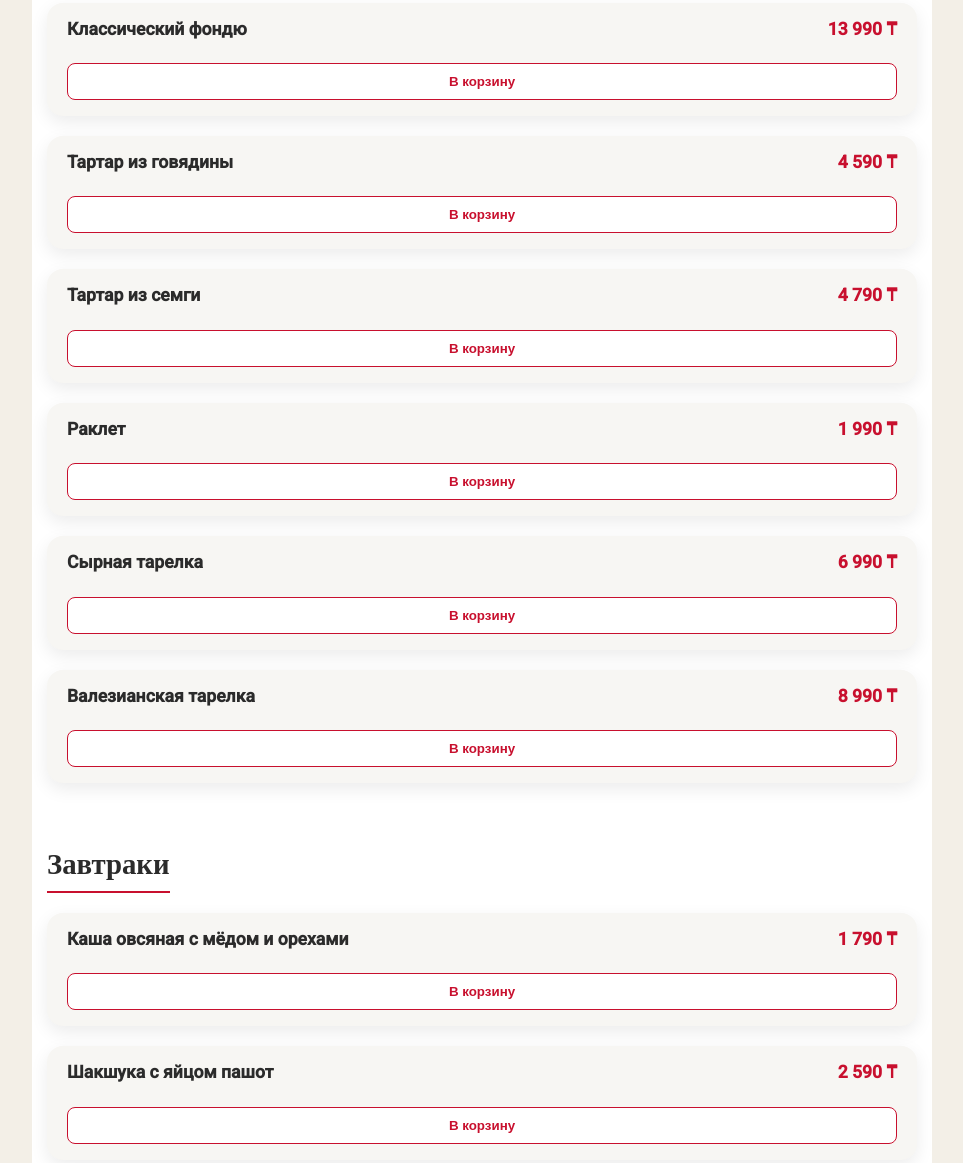
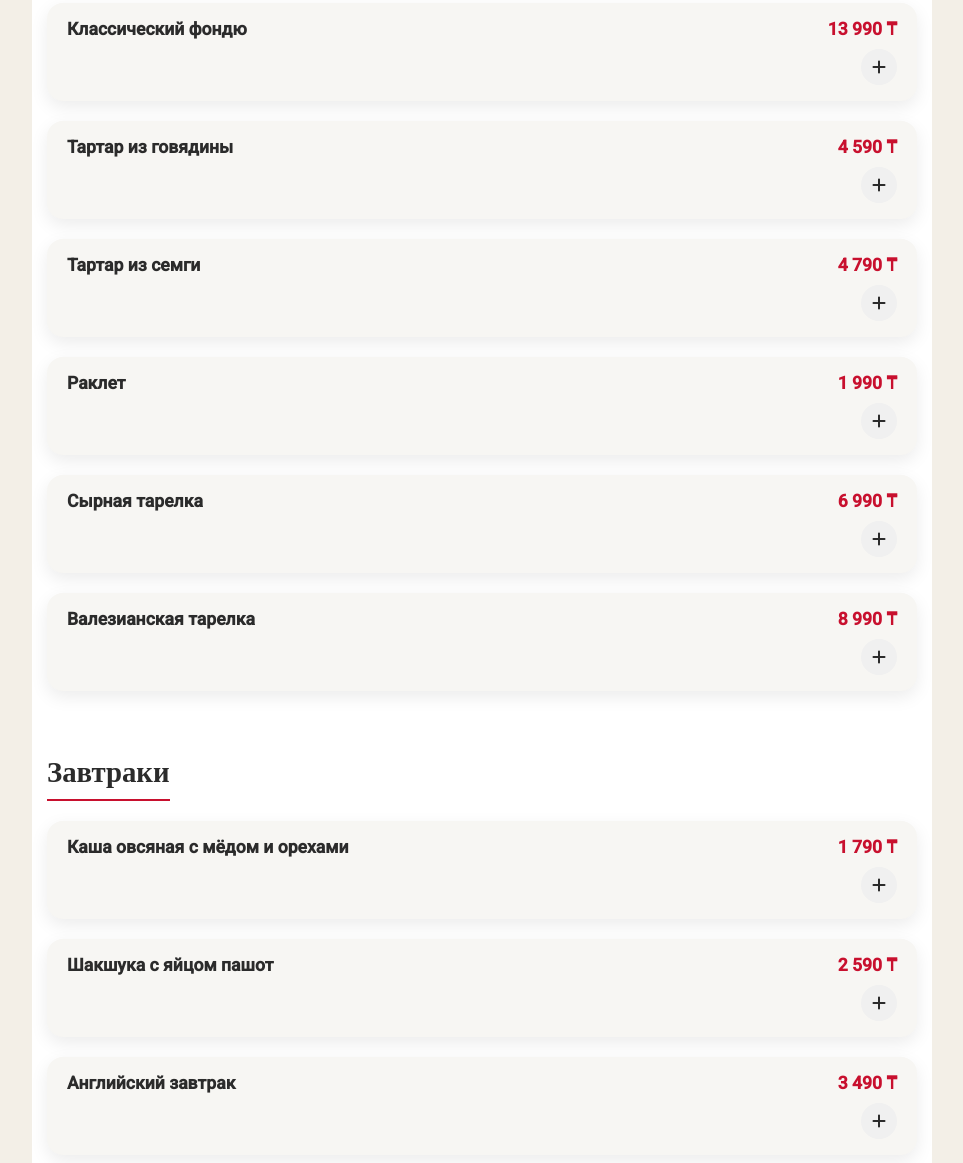
Before and after one commit to me11r/fondue, a plain HTML site: page index.html in a window 1280 px wide. Shown: the part 2327-3490 px from the top of the page, without its empty margins (158-1121 px from the left). Drawn offline with nearby package versions, Linux system fonts and the light colour scheme.

Commit message:
fix: redesign add to cart button to plus icon and fix price parsing logic

```diff
--- a/menu-render.js
+++ b/menu-render.js
@@ -84,10 +84,12 @@ function createCard(item) {
                 <span>${item.name}</span>
                 <span class="price">${item.price}</span>
             </div>
-            <p class="desc">${item.desc}</p>
-            <button class="add-btn" onclick="addToCart(${item.id})">
-                В корзину
-            </button>
+            <div class="card-footer-row">
+                <p class="desc">${item.desc}</p>
+                <button class="add-btn-plus" onclick="addToCart(${item.id})">
+                    <i class="fas fa-plus"></i>
+                </button>
+            </div>
         </div>
     `;
     return card;
@@ -193,7 +195,7 @@ function renderCartModalItems() {
         let numericPrice = 0;
         let priceStr = item.price.toString();
 
-        // Если двойная цена, берем первую для расчета (упрощение)
+        // Если двойная цена, берем первую для расчета
         if (priceStr.includes("/")) {
             priceStr = priceStr.split("/")[0];
         }
--- a/style.css
+++ b/style.css
@@ -515,23 +515,50 @@ footer h3 {
     margin-top: 50px;
 }
 
-/* Add to cart btn in card */
-.add-btn {
-    width: 100%;
-    margin-top: 10px;
-    padding: 10px;
-    background: white;
-    border: 1px solid var(--red);
-    color: var(--red);
-    font-weight: 600;
-    border-radius: 8px;
-    cursor: pointer;
-    transition: all 0.2s;
-}
-
 .add-btn:hover {
     background: var(--red);
     color: white;
+}
+
+/* New Plus Button Style */
+.card-footer-row {
+    display: flex;
+    justify-content: space-between;
+    align-items: flex-end;
+    /* Align bottom */
+    margin-top: 10px;
+}
+
+.card-footer-row .desc {
+    margin: 0;
+    margin-right: 15px;
+    flex: 1;
+}
+
+.add-btn-plus {
+    background: #f0f0f0;
+    color: var(--dark);
+    border: none;
+    width: 36px;
+    height: 36px;
+    border-radius: 50%;
+    display: flex;
+    align-items: center;
+    justify-content: center;
+    cursor: pointer;
+    transition: all 0.2s;
+    font-size: 1rem;
+    flex-shrink: 0;
+}
+
+.add-btn-plus:hover {
+    background: var(--red);
+    color: white;
+    transform: scale(1.1);
+}
+
+.add-btn-plus:active {
+    transform: scale(0.95);
 }
 
 /* Category Headers */
```
